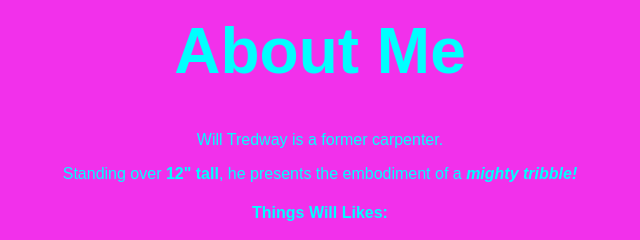
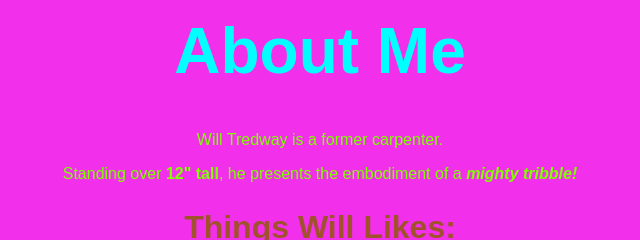
Before and after one commit to JaerenTredway/about-will, a PHP site: page / in a window 1280 px wide. Shown: the part 29-269 px from the top of the page, without its empty margins (320-960 px from the left). Run offline with PHP 8.4, Linux system fonts and the light colour scheme.

Commit message:
Changed h4 to h2 and updated CSS coloring schemes

```diff
--- a/index.php
+++ b/index.php
@@ -13,15 +13,15 @@
 			<p>Will Tredway is a former carpenter.</p>
 			<p>Standing over <strong>12" tall</strong>, he presents the embodiment of a <strong><em>mighty tribble!</em></strong></p>
 			<div class="parent">
-						<h4>Things Will Likes:</h4>
+						<h2>Things Will Likes:</h2>
 						<ul>
 							<li id="item1">rolling around</li>
 							<li id="item2">multiplying</li>
 							<li id="item3">taking up space</li>
 							<li id="item4">harassing klingons</li>
 						</ul>
-				<img src="./resources/tribble.jpg" alt="Will Tredway" style="width:500px;height:500px;">
 			</div>
+			<img src="./resources/tribble.jpg" alt="Will Tredway" style="width:500px;height:500px;">
 		</div>
 	</body>
 </html>
--- a/style.css
+++ b/style.css
@@ -1,13 +1,20 @@
 body {
 	background-color: rgb(242, 48, 235);
 	font-family: "comic sans", sans-serif;
-	color: aqua;
+	color: chartreuse;
 	text-align: center;
 }
 
 h1 {
 	font-size: 64px;
 	text-align: center;
+	color: aqua;
+}
+
+h2 {
+	font-size: 32px;
+	text-align: center;
+	color: sienna;
 }
 
 span {
```
